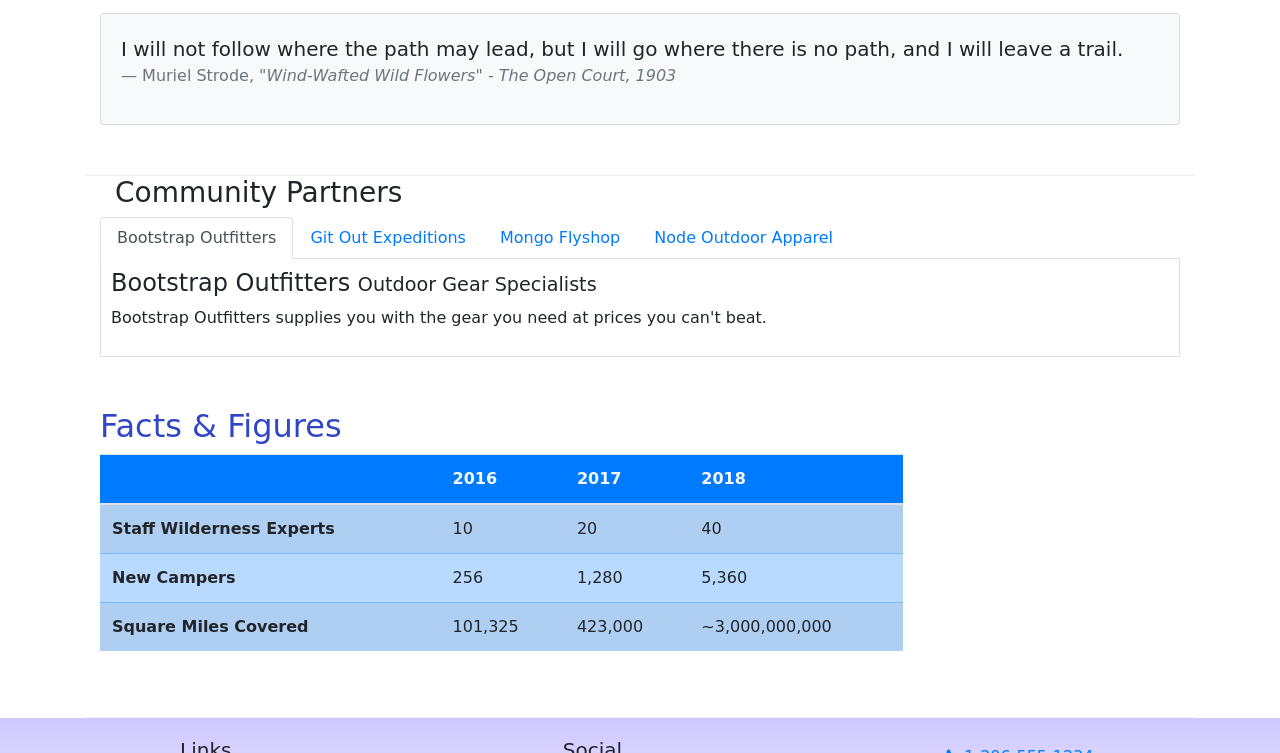
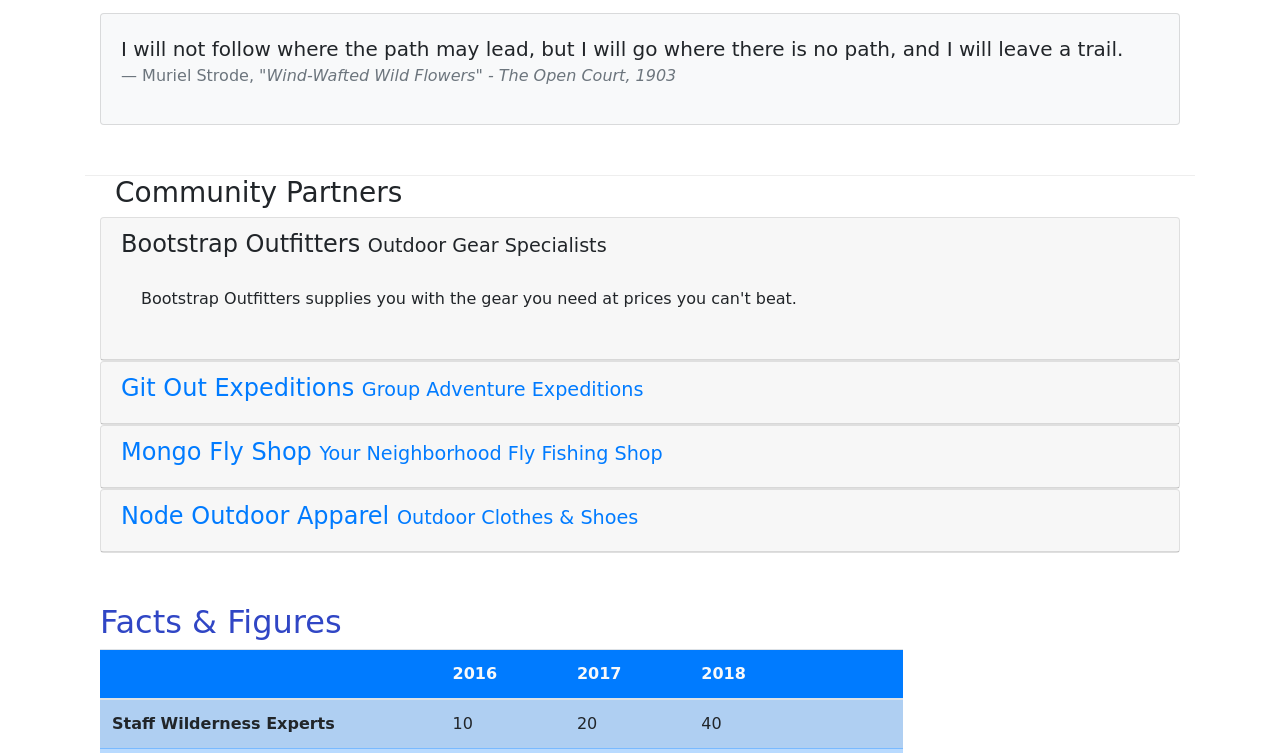
Before and after one commit to Nicolas-Andulsky-Allen/Empty1, a website: page aboutus.html in a window 1280 px wide. Shown: the part 658-1411 px from the top of the page. Drawn offline with nearby package versions, Linux system fonts and the light colour scheme.

Commit message:
Accordian

```diff
--- a/aboutus.html
+++ b/aboutus.html
@@ -107,44 +107,63 @@
       <div class="row row content">
         <div class="col">
           <h3 class="col-12">Community Partners</h3>
-            <ul class="nav nav-tabs">
-              <li class="nav-item"><a class="nav-link active" href="#bootstrap" role="tab" data-toggle="tab">Bootstrap Outfitters</a></li>
-              <li class="nav-item"><a class="nav-link" href="#git" role="tab" data-toggle="tab">Git Out Expeditions</a></li>
-              <li class="nav-item"><a class="nav-link" href="#mongo" role="tab" data-toggle="tab">Mongo Flyshop</a></li>
-              <li class="nav-item"><a class="nav-link" href="#node" role="tab" data-toggle="tab">Node Outdoor Apparel</a></li>
-            </ul>
-            <div class="tab-content">
-              <div role="tabpanel" class="tab-pane fade show active" id="bootstrap">
-                <h4>Bootstrap Outfitters <small>Outdoor Gear Specialists</small></h4>
+
+            <div id="accordian">
+              <div class="card">
+                <div role="tab" class="card-header">
+                  <h4><a data-toggle="collapse" data-target="#bootstrap">Bootstrap Outfitters <small>Outdoor Gear Specialists</small></a></h4>
+                  <div class="collapse show" id="bootstrap" data-parent="#accordian">
+                    <div class="card-body">
                       <p class="d-none d-sm-block">
                         Bootstrap Outfitters supplies you with the gear you need at prices
                         you can't beat.
                       </p>
                     </div>
-              <div role="tabpanel" class="tab-pane fade" id="git">
-                <h4>
+                  </div>
+                </div>
+              </div>
+              <div class="card">
+                <div role="tab" class="card-header">
+                  <h4><a class="collapsed" data-toggle="collapse" data-target="#git">
                     Git Out Expeditions <small>Group Adventure Expeditions</small>
-                </h4>
+                  </a></h4>
+                    <div class="collapse" id="git" data-parent="#accordian">
+                      <div class="card-body">
                         <p class="d-none d-sm-block">
                           Join Git Out Expeditions to explore new horizons with a group of
                           other adventurers!
                         </p>
                       </div>
-              <div role="tabpanel" class="tab-pane fade" id="mongo">
-                <h4>
+                    </div>
+                </div>
+              </div>
+              <div class="card">
+                <div role="tab" class="card-header">
+                  <h4><a class="collapsed" data-toggle="collapse" data-target="#mongo">
                     Mongo Fly Shop <small>Your Neighborhood Fly Fishing Shop</small>
-                </h4>
+                  </a></h4>
+                  <div class="collapse" id="mongo" data-parent="#accordian">
+                    <div class="card-body">
                       <p class="d-none d-sm-block">
                         Need a new fishing pole, a tacklebox, or flies of all kinds? Stop by
                         Mongo Fly Shop.
                       </p>
                     </div>
-              <div role="tabpanel" class="tab-pane fade" id="node">
-                <h4>Node Outdoor Apparel <small>Outdoor Clothes & Shoes</small></h4>
+                  </div>
+                </div>
+              </div>
+              <div class="card">
+                <div role="tab" class="card-header">
+                  <h4><a class="collapsed" data-toggle="collapse" data-target="#node">Node Outdoor Apparel <small>Outdoor Clothes & Shoes</small></a></h4>
+                  <div class="collapse" id="node" data-parent="#accordian">
+                    <div class="card-body">
                       <p class="d-none d-sm-block">
                         From polar fleeces to swimsuits, hiking boots to waders, a visit to
                         Node will be sure to get you covered.
                       </p>
+                    </div>
+                  </div>
+                </div>
               </div>
             </div>
         </div>
```
Lines whose indentation alone changed are shown as unchanged.
